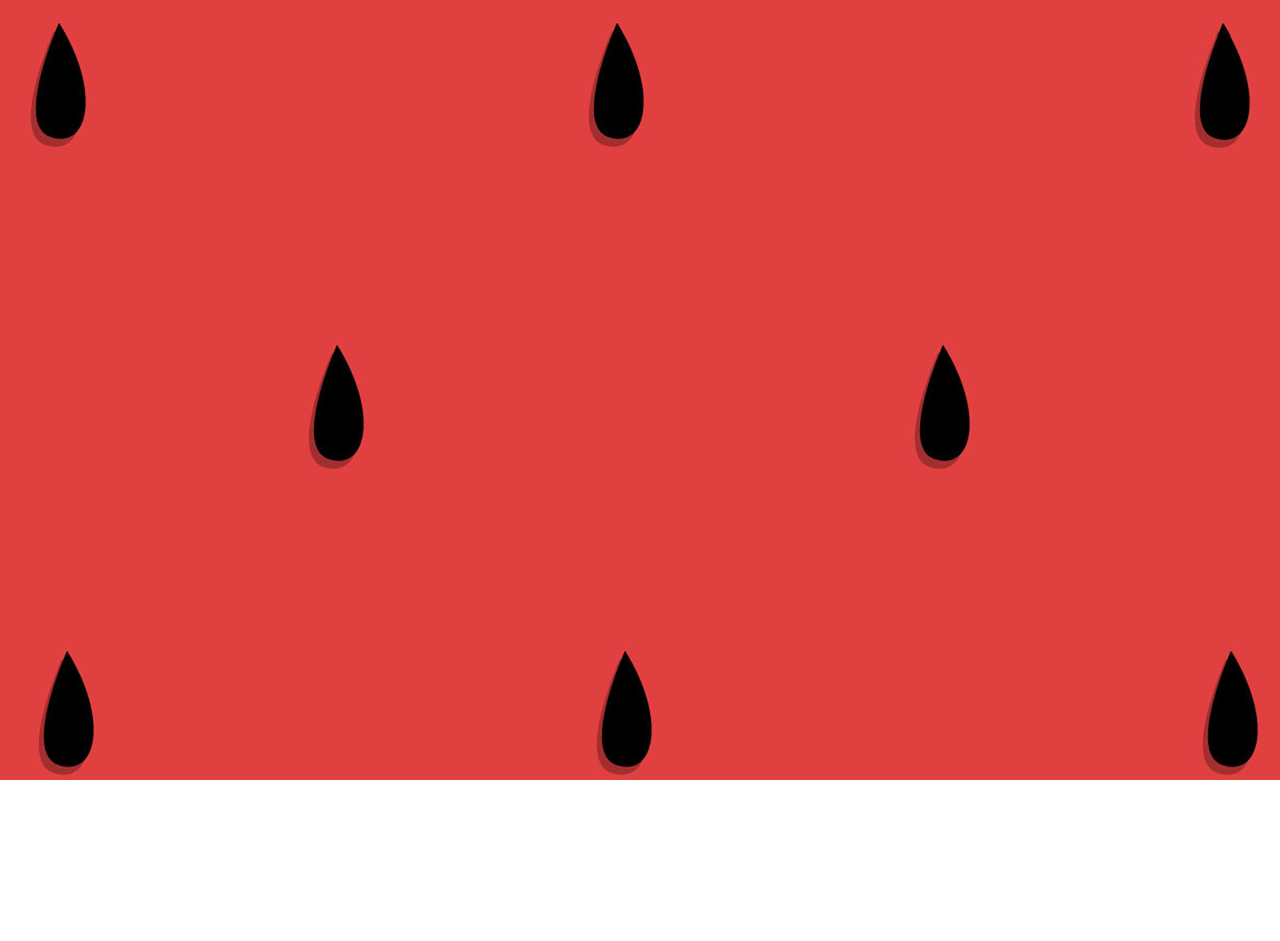
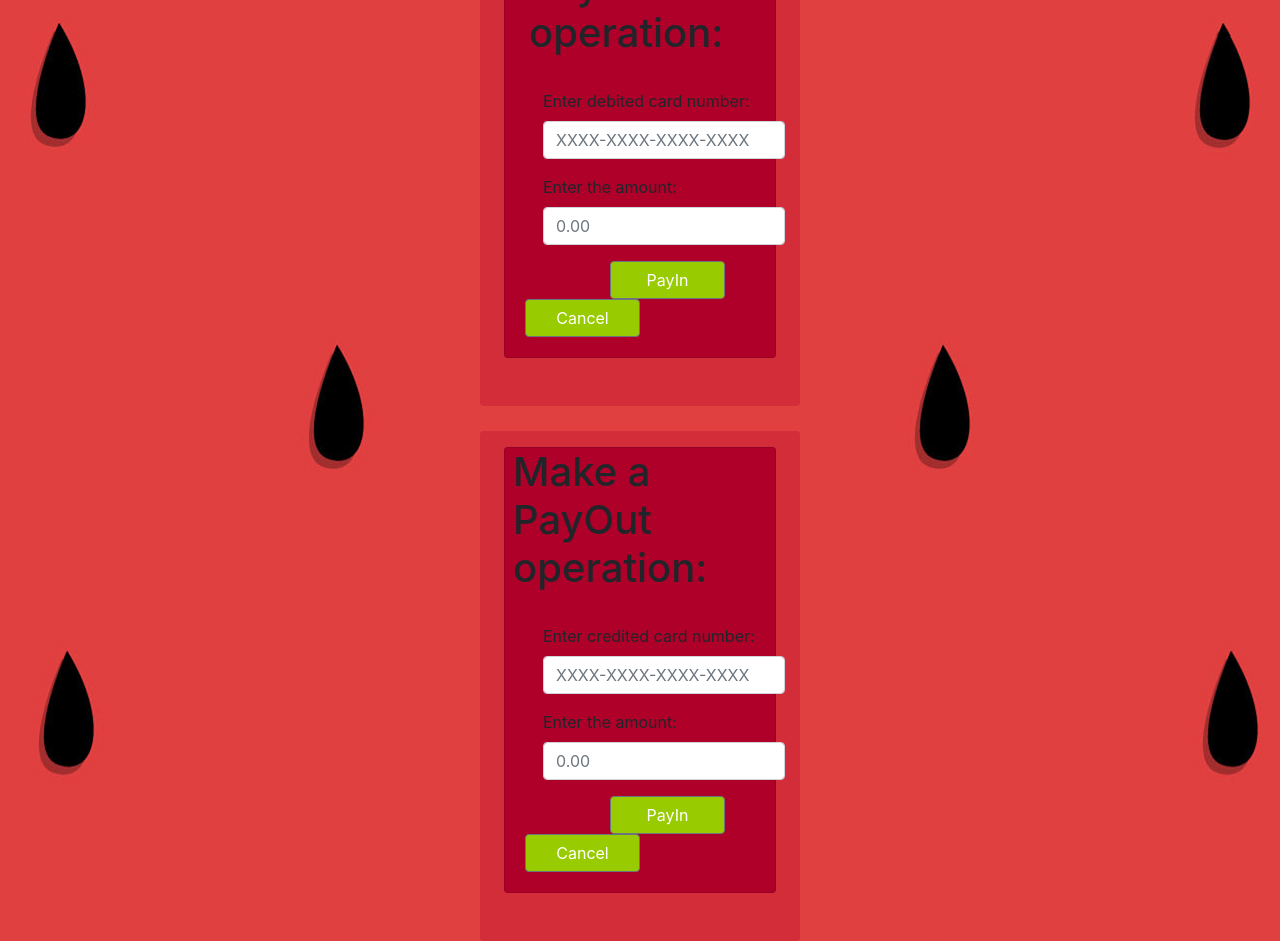
Before and after one commit to Lazovchik/Project_BMYM, a React (Create React App) app: page / in a window 1280 px wide. Shown: the part 220-1161 px from the top of the page. Before the commit the page ends 1000 px from the top, so only its background shows below. Built offline with nearby package versions, Linux system fonts and the light colour scheme; a web font is replaced by a local one.

Commit message:
Front done for both

```diff
--- a/src/App.js
+++ b/src/App.js
@@ -15,6 +15,8 @@ import HomePage from './Components/HomePage/HomePage';
 import AccountPage from './Components/AccountPage/AccountPage';
 import TransactionsPage from './Components/TransactionsPage/TransactionsPage';
 import TransferPage from './Components/TransferPage/TransferPage';
+import PayInPage from './Components/PayInPage/PayInPage';
+import PayOutPage from './Components/PayOutPage/PayOutPage';
 
 //CSS
 import './App.css';
@@ -47,8 +49,14 @@ class App extends Component {
               <NavigBar onButtonClick = {this.changeDisplayedComp}/>
           </div>
           <div>
-            {this.switchDisplayedComp()}
+		      {this.switchDisplayedComp()}
           </div>
+		  <div>
+		      <PayInPage/>
+		  </div>
+          <div>
+		      <PayOutPage/>
+		  </div>
 
        </div>
 		);
@@ -74,9 +82,13 @@ class App extends Component {
             return (<TransactionsPage/>) ;
         case 'Transfer' :
             return (<TransferPage/>) ;
-        case 'AddCard' :
+        case 'addcard' :
             return ('') ;
-        default :
+		case 'PayIn' :
+            return ('') ;
+		case 'PayOut' :
+            return ('') ;
+		default :
             return '';
       }
     }
--- /dev/null
+++ b/src/Components/PayInPage/PayInPage.css
@@ -0,0 +1,16 @@
+.pay-main-container{
+	background-color: rgb(175, 0, 42, 0.3);
+	/*background-color: #9f9360;*/
+	margin-top: 2%;
+
+
+}
+
+.default-pay-card{
+	background-color: rgb(175, 0, 42);
+}
+
+.pay-btn{
+	background-color: #99cc00;
+	min-width: 115px;
+}
--- /dev/null
+++ b/src/Components/PayInPage/PayInPage.js
@@ -0,0 +1,27 @@
+import React, { Component } from 'react';
+
+import 'bootstrap/dist/css/bootstrap.css';
+
+import {
+	Container, Col, Row,
+} from 'reactstrap';
+
+import './PayInPage.css';
+import PayInRequest from './PayInRequest';
+
+class PayInPage extends Component {
+
+	render(){
+		return(
+			<Container className="rounded pay-main-container w-25 pb-5" fluid>
+				<Row>
+					<Col>
+						<PayInRequest/>
+					</Col>
+				</Row>
+			</Container>
+		);
+	}
+};
+
+export default PayInPage;
--- /dev/null
+++ b/src/Components/PayInPage/PayInRequest.js
@@ -0,0 +1,73 @@
+import React, { Component } from 'react';
+
+import 'bootstrap/dist/css/bootstrap.css';
+
+import {
+	Row, Col,
+	Card, CardTitle, CardBody,
+	Input, Form, FormGroup,
+	Label, Button
+} from 'reactstrap';
+
+import './PayInPage.css';
+
+class PayInRequest extends Component {
+
+	render(){
+		return(
+			<div>
+				<Row className="text-left">
+					<Card className="default-pay-card w-100 ml-4 mr-4 mt-3">
+						<CardTitle className="h1 pl-4">
+							Make a PayIn operation:
+						</CardTitle>
+				 		<CardBody className="w-100">
+							<Row>
+								<Form>
+									<Row>
+										<FormGroup className="ml-5">
+											<Label for="deb_card">Enter debited card number:</Label>
+											<Input
+												type="text"
+												name="DebCard"
+												id="deb_card"
+												placeholder="XXXX-XXXX-XXXX-XXXX"
+											/>
+										</FormGroup>
+									</Row>
+									<Row>
+										<FormGroup className="ml-5">
+											<Label for="amount">Enter the amount:</Label>
+											<Input
+												type="number"
+												name="Amount"
+												id="amount"
+												placeholder="0.00"
+											/>
+										</FormGroup>
+									</Row>
+								</Form>
+							</Row>
+							<Row className="w-100">
+								<Col>
+								</Col>
+								<Col className="">
+									<Button className="pay-btn">
+										PayIn
+									</Button>
+								</Col>
+								<Col>
+									<Button className="pay-btn">
+										Cancel
+									</Button>
+								</Col>
+							</Row>
+						</CardBody>
+					</Card>
+				</Row>
+			</div>
+		);
+	}
+};
+
+export default PayInRequest;
--- /dev/null
+++ b/src/Components/PayOutPage/PayOutPage.css
@@ -0,0 +1,16 @@
+.pay-main-container{
+	background-color: rgb(175, 0, 42, 0.3);
+	/*background-color: #9f9360;*/
+	margin-top: 2%;
+
+
+}
+
+.default-pay-card{
+	background-color: rgb(175, 0, 42);
+}
+
+.pay-btn{
+	background-color: #99cc00;
+	min-width: 115px;
+}
--- /dev/null
+++ b/src/Components/PayOutPage/PayOutPage.js
@@ -0,0 +1,27 @@
+import React, { Component } from 'react';
+
+import 'bootstrap/dist/css/bootstrap.css';
+
+import {
+	Container, Col, Row,
+} from 'reactstrap';
+
+import './PayOutPage.css';
+import PayOutRequest from './PayOutRequest';
+
+class PayOutPage extends Component {
+
+	render(){
+		return(
+			<Container className="rounded pay-main-container w-25 pb-5" fluid>
+				<Row>
+					<Col>
+						<PayOutRequest/>
+					</Col>
+				</Row>
+			</Container>
+		);
+	}
+};
+
+export default PayOutPage;
--- /dev/null
+++ b/src/Components/PayOutPage/PayOutRequest.js
@@ -0,0 +1,73 @@
+import React, { Component } from 'react';
+
+import 'bootstrap/dist/css/bootstrap.css';
+
+import {
+	Row, Col,
+	Card, CardTitle, CardBody,
+	Input, Form, FormGroup,
+	Label, Button
+} from 'reactstrap';
+
+import './PayOutPage.css';
+
+class PayOutRequest extends Component {
+
+	render(){
+		return(
+			<div>
+				<Row className="text-left">
+					<Card className="default-pay-card w-100 ml-4 mr-4 mt-3">
+						<CardTitle className="h1 pl-2">
+							Make a PayOut operation:
+						</CardTitle>
+				 		<CardBody className="w-100">
+							<Row>
+								<Form>
+									<Row>
+										<FormGroup className="ml-5">
+											<Label for="cred_card">Enter credited card number:</Label>
+											<Input
+												type="text"
+												name="CredCard"
+												id="cred_card"
+												placeholder="XXXX-XXXX-XXXX-XXXX"
+											/>
+										</FormGroup>
+									</Row>
+									<Row>
+										<FormGroup className="ml-5">
+											<Label for="amount">Enter the amount:</Label>
+											<Input
+												type="number"
+												name="Amount"
+												id="amount"
+												placeholder="0.00"
+											/>
+										</FormGroup>
+									</Row>
+								</Form>
+							</Row>
+							<Row className="w-100">
+								<Col>
+								</Col>
+								<Col className="">
+									<Button className="pay-btn">
+										PayIn
+									</Button>
+								</Col>
+								<Col>
+									<Button className="pay-btn">
+										Cancel
+									</Button>
+								</Col>
+							</Row>
+						</CardBody>
+					</Card>
+				</Row>
+			</div>
+		);
+	}
+};
+
+export default PayOutRequest;
```
